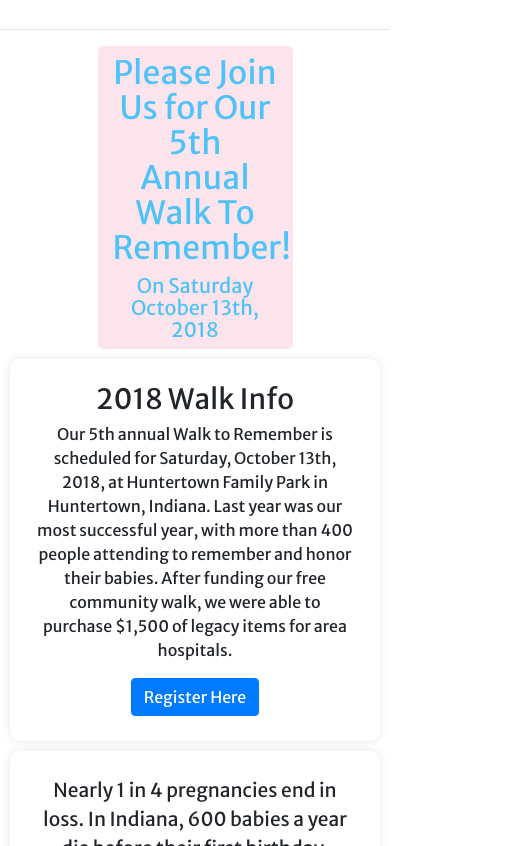
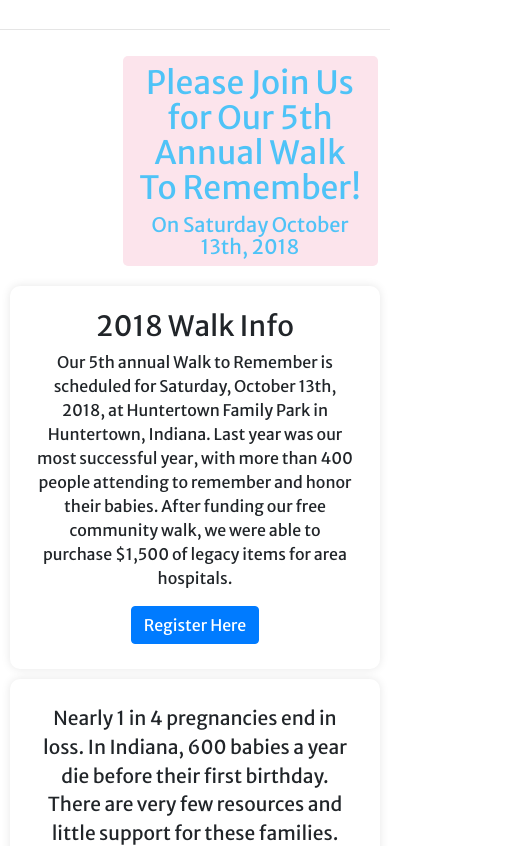
Before and after one commit to beerens20/8bitservices, a plain HTML site: page walk2remember/index.html in a window 390 px wide. Shown: the part 1342-2188 px from the top of the page, 505 px wide, since content can reach past the window. Drawn offline with nearby package versions, Linux system fonts and the light colour scheme.

Commit message:
7/5 2nd update
Fixed width on banner for mobile devices.

```diff
--- a/walk2remember/css/style.css
+++ b/walk2remember/css/style.css
@@ -102,6 +102,15 @@ body{
     margin-top: 50px;
 }
 
+.banner {
+    display: grid;
+    grid-template-columns: 1fr;
+    padding: 10px;
+    min-width: 500px;
+    width: auto !important;
+    width: 500px;
+}
+
 .center-cards {
     display: grid;
     grid-template-columns: 1fr;
--- a/walk2remember/index.html
+++ b/walk2remember/index.html
@@ -65,7 +65,7 @@
 <hr>
 
 <!-- Walk Registration Banner -->
-<div class="container-fluid">
+<div class="container-fluid banner">
 <div class="row">
     <div class="col-6 text-center my-auto mx-auto h-100" id="walk-banner">
         <a href="https://www.eventbrite.com/e/walk-to-remember-for-perinatal-and-infant-loss-registration-47616370847" target="_blank">
```
